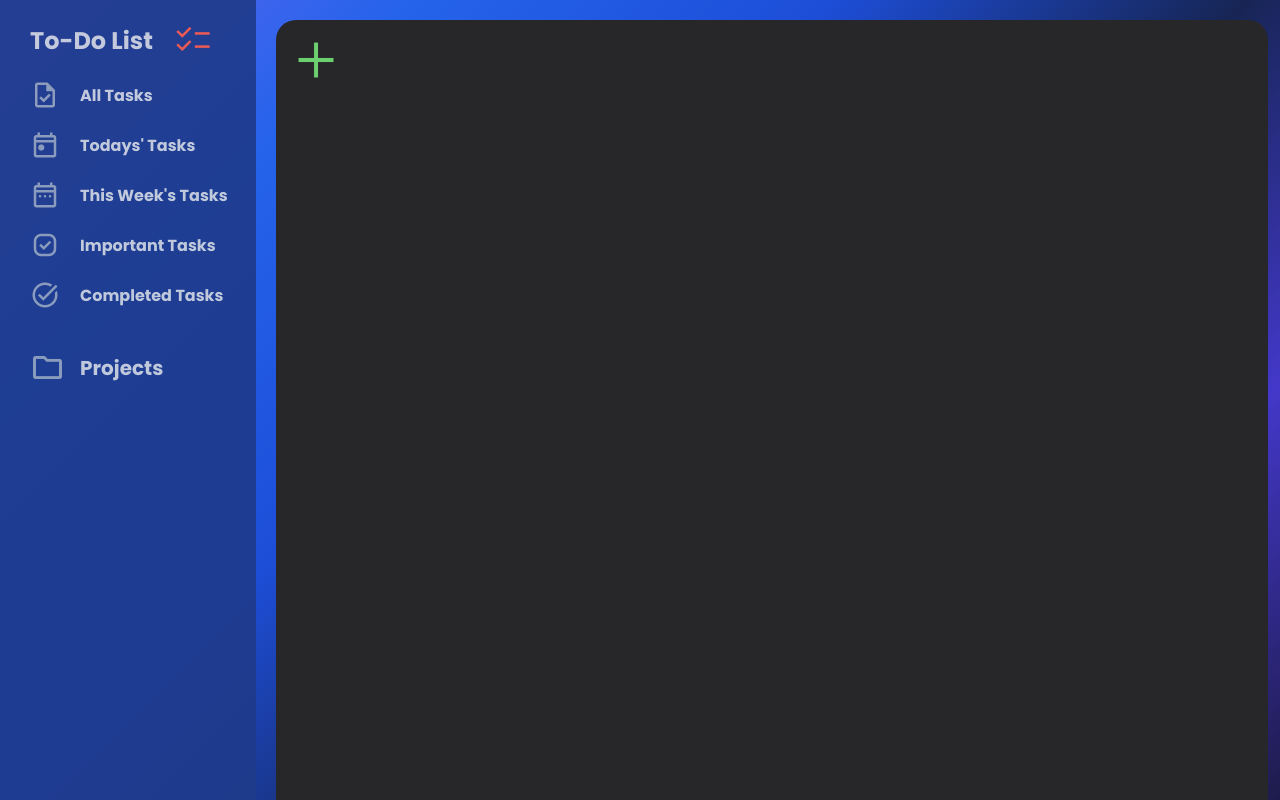
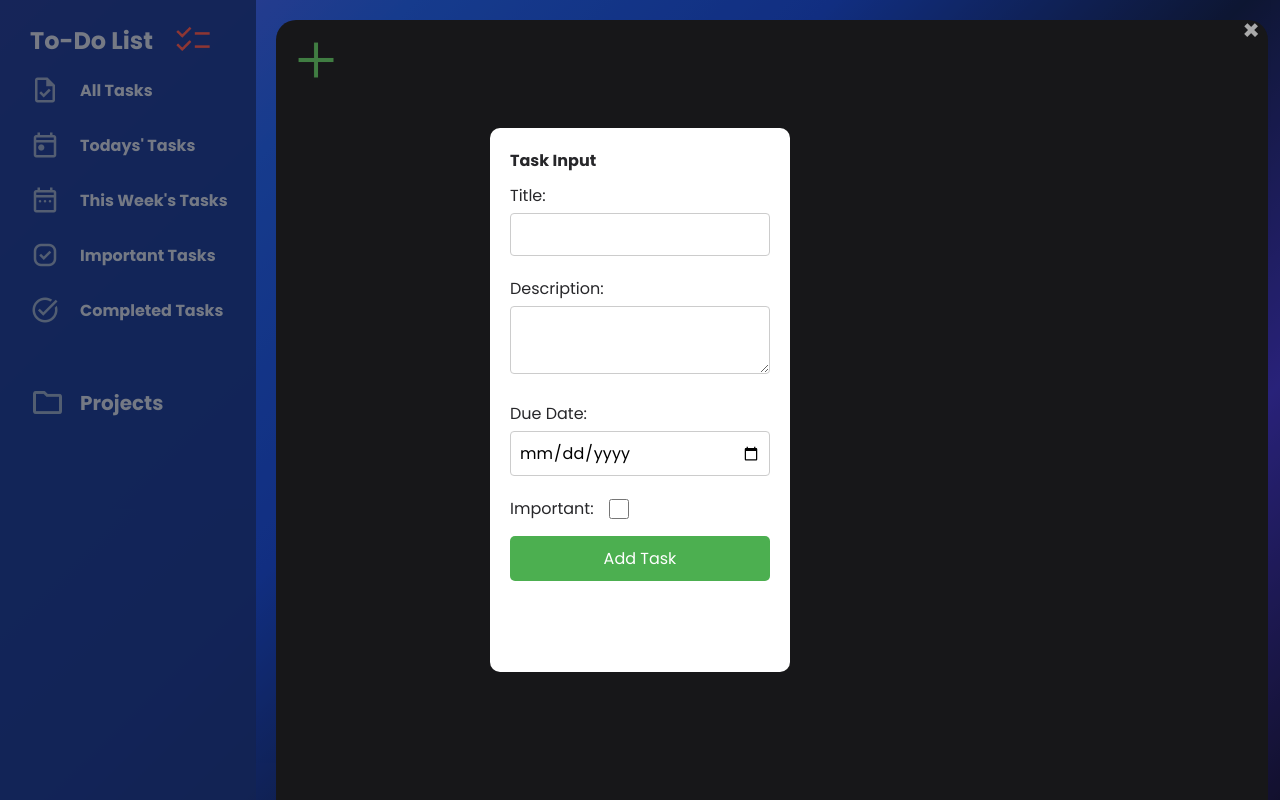
Before and after one commit to kiptalam1/TodoList, a website built with webpack: page src/template.html in a window 1280 px wide. Both pictures are taken after a click on the button 316 px from the left and 63 px from the top of the page. Built offline with nearby package versions, Linux system fonts and the light colour scheme.

Commit message:
Add functionality to display the modal

```diff
--- a/src/index.js
+++ b/src/index.js
@@ -1,3 +1,4 @@
 import "./styles.css";
 import "./modal.css";
 import { unchecked } from "./Assets/unchecked.png";
+import { ModalManager } from "./modal.js";
--- a/src/modal.css
+++ b/src/modal.css
@@ -1,16 +1,3 @@
-.tasks-container button  {
-    text-align: center;
-    cursor: pointer;
-    margin-top: 10px;
-    margin-left: 10px;
-    background-color: #27272a;
-    border: none;
-
-}
-.tasks-container button img {
-    width: 60px;
-    height: 60px;
-}
 
 .modal {
     display: none; /* Initially hidden */
@@ -22,10 +9,15 @@
     height: 100%;
     overflow: auto;
     background-color: rgba(0, 0, 0, 0.4);
+
 }
+.modal.open {
+    display: flex;
 
+}
 .modal-content {
     background-color: #fff;
+    color: #27272a;
     margin: 10% auto;
     padding: 20px;
     border-radius: 10px;
@@ -43,7 +35,7 @@
 
 .close:hover,
 .close:focus {
-    color: black;
+    color: #ef4444;
     text-decoration: none;
     cursor: pointer;
 }
@@ -61,16 +53,29 @@ form textarea {
     border: 1px solid #ccc;
     border-radius: 4px;
 }
-
+.important-label {
+    display: flex;
+    align-items: center;
+    gap: 15px;
+}
+.important-checkbox {
+    width: 20px;
+    height: 20px;
+    accent-color: #4CAF50;
+    cursor: pointer;
+    margin: auto 0;
+}
 form button {
     width: 100%;
+    margin: 10px auto;
     padding: 10px;
     background-color: #4CAF50;
     color: white;
     border: none;
+    border-radius: 5px;
     cursor: pointer;
 }
 
 form button:hover {
-    background-color: #45a049;
+    background-color: #288b2d;
 }
--- /dev/null
+++ b/src/modal.js
@@ -0,0 +1,36 @@
+export const ModalManager = (() => {
+    // Private variables and functions
+    const modal = document.getElementById('modal');
+    const openModalBtn = document.getElementById('open-modal-btn');
+    const closeModalBtn = document.getElementById('close-modal-btn');
+
+    const openModal = () => {
+        modal.classList.add('open');
+    };
+
+    const closeModal = () => {
+        modal.classList.remove('open');
+    };
+
+    const handleOutsideClick = (event) => {
+        if (event.target === modal) {
+            closeModal();
+        }
+    };
+
+    // Attach event listeners
+    const init = () => {
+        if (openModalBtn) openModalBtn.addEventListener('click', openModal);
+        if (closeModalBtn) closeModalBtn.addEventListener('click', closeModal);
+        window.addEventListener('click', handleOutsideClick);
+    };
+
+    // Initialize when the module is loaded
+    init();
+
+    // Public API
+    return {
+        openModal,
+        closeModal,
+    };
+})();
--- a/src/styles.css
+++ b/src/styles.css
@@ -43,9 +43,16 @@ body {
 .sidebar h4 {
     display: flex;
     align-items: center;
-    margin-top: 20px;
-    margin-left: 10px;
+    padding: 10px;
+    width: 100%;
+    margin-top: 5px;
+    margin-left: 0;
     font-size: 1rem;
+    cursor: pointer;
+}
+.sidebar h4:hover {
+    background-color: #182d69;
+    opacity: .7;
 }
 .sidebar h4 img {
     width: 30px;
@@ -73,6 +80,19 @@ body {
     /* min-height: 100vh; */
     border-radius: 20px 20px 0 0;
     margin-top: 20px;
+}
+.tasks-container button  {
+    text-align: center;
+    cursor: pointer;
+    margin-top: 10px;
+    margin-left: 10px;
+    background-color: #27272a;
+    border: none;
+
+}
+.tasks-container button img {
+    width: 60px;
+    height: 60px;
 }
 
 ul li {
--- a/src/template.html
+++ b/src/template.html
@@ -10,11 +10,10 @@
 </head>
 <body>
 
-
     <!-- Modal (Initially hidden) -->
     <div id="modal" class="modal">
         <div class="modal-content">
-            <span id="closeModalBtn" class="close">&times;</span>
+            <span id="close-modal-btn" class="close">&times;</span>
             <h2>Task Input</h2>
             <form id="taskForm">
                 <label for="title">Title:</label>
@@ -26,9 +25,9 @@
                 <label for="dueDate">Due Date:</label>
                 <input type="date" id="dueDate">
 
-                <label for="important">Important:</label>
-                <input type="checkbox" id="important">
-
+                <label for="important" class="important-label">Important:
+                <input type="checkbox" id="important" class="important-checkbox">
+                </label>
                 <button type="submit">Add Task</button>
             </form>
         </div>
@@ -46,7 +45,7 @@
         </div>
     </div>
         <div class="tasks-container">
-        <button type="button" id="openModalBtn"><img src="./Assets/add-icon.png" alt=""></button>
+        <button type="button" id="open-modal-btn"><img src="./Assets/add-icon.png" alt=""></button>
 
             <ul id="list-container">
 
```
